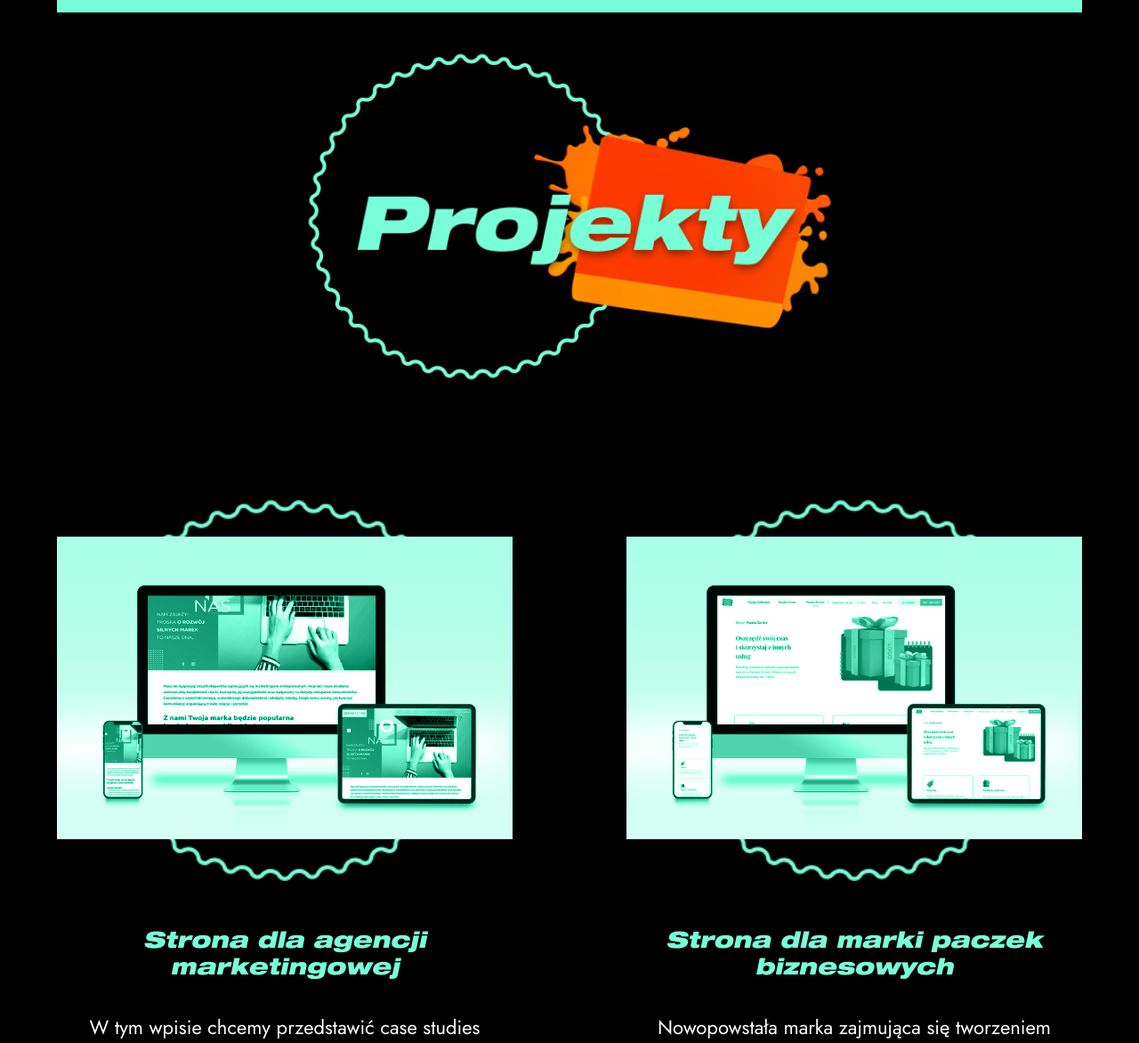
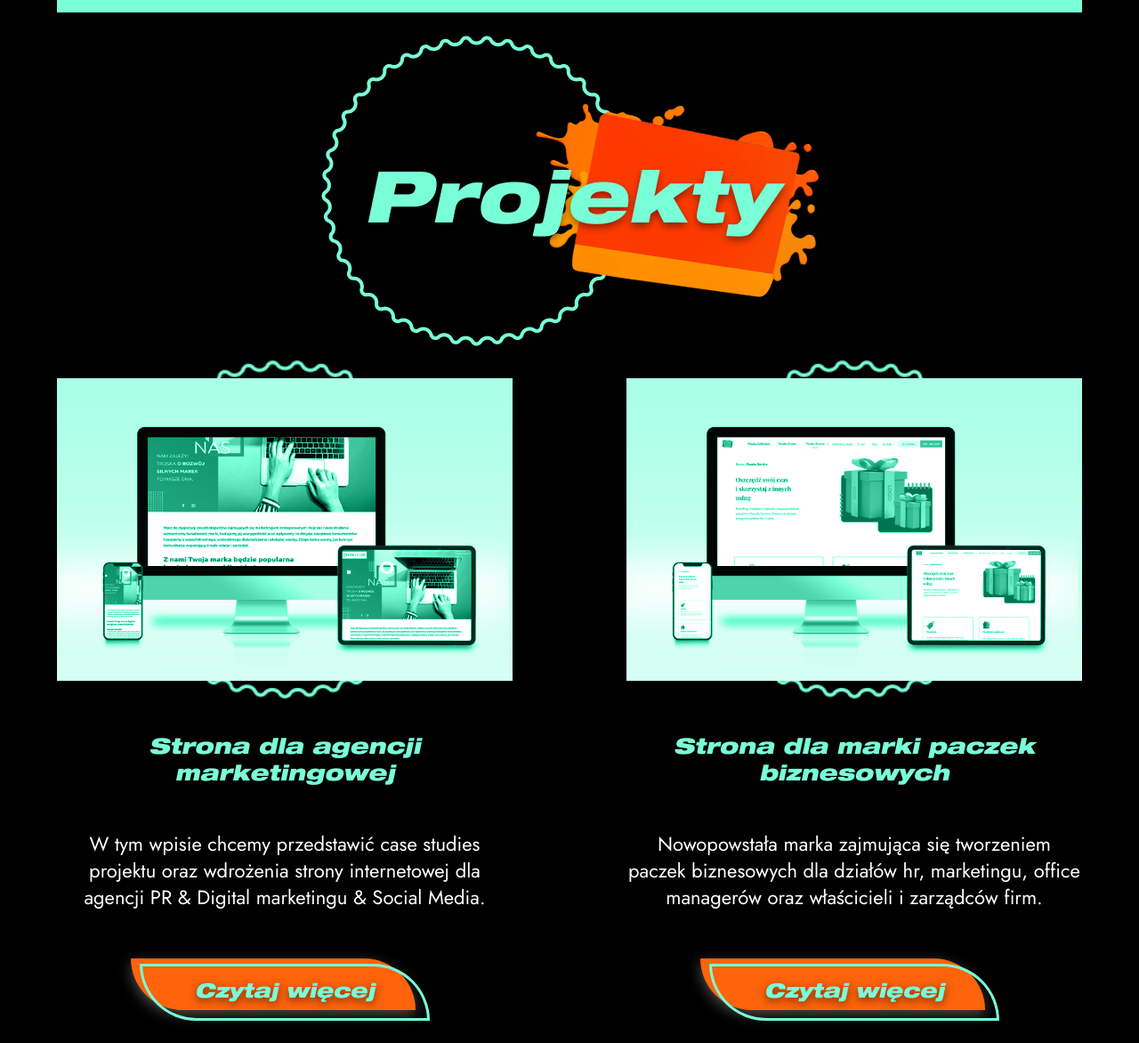
Before and after one commit to fornakter/buisness_card, a website built with Parcel: page templates/projects.html in a window 1280 px wide. Shown: the part 116-1288 px from the top of the page at 89% size. Built offline with nearby package versions, Linux system fonts and the light colour scheme.

Commit message:
projects mobile & desktop

```diff
--- a/static/styles/_projects.scss
+++ b/static/styles/_projects.scss
@@ -3,12 +3,11 @@
     display: flex;
     align-items: center;
     justify-content: center;
-    margin-top: 9rem;
-    margin-bottom: 20%;
+    margin-top: 9.2rem;
+    margin-bottom: 5.35rem;
 
     &__img {
-      max-width: 60rem;
-      width: 80%;
+      max-width: 80%;
     }
   }
   &__container {
@@ -16,12 +15,15 @@
     align-items: center;
     flex-direction: column;
     justify-content: center;
+
+    height: 100%;
     .project {
       display: flex;
-      justify-content: center;
+      justify-content: space-between;
       align-items: center;
       flex-direction: column;
       margin-bottom: 13rem;
+      height: 100%;
       &__img-wraper {
         width: 100%;
         display: flex;
@@ -38,7 +40,6 @@
             left: 0;
             height: 100%;
             width: 100%;
-            // transform: translateX(0);
             opacity: 1;
             background: linear-gradient(
               to bottom,
@@ -46,12 +47,10 @@
               rgb(121, 255, 215) 100%
             );
             transition: all 0.3s ease;
-
             mix-blend-mode: color;
           }
           &:hover {
             &::after {
-              //   transform: translateX(100%);
               opacity: 0;
               transition: all 0.3s ease;
             }
@@ -61,19 +60,20 @@
           max-width: 100%;
         }
         .project__img-gear {
-          width: 90%;
+          width: 80%;
           position: absolute;
-          top: -12%;
+          top: -6%;
           left: 50%;
           transform: translateX(-50%);
           z-index: -1;
         }
       }
       &__title {
-        font-size: 2.5rem;
+        font-size: 2.4rem;
         color: $secondary-color;
         text-align: center;
-        margin-top: 15%;
+        margin-top: 5.6rem;
+        margin-bottom: 5rem;
         line-height: 3rem;
         max-width: 85%;
       }
@@ -83,7 +83,6 @@
         font-family: Jost, sans-serif;
         width: 80%;
         text-align: center;
-        margin-top: 3.8rem;
         line-height: 3rem;
       }
 
@@ -128,7 +127,8 @@
 @media screen and (min-width: 850px) {
   .projects {
     &__header {
-      margin: 15rem;
+      margin-top: 15rem;
+      margin-bottom: 3rem;
     }
     &__container {
       flex-direction: row;
--- a/templates/projects.html
+++ b/templates/projects.html
@@ -97,7 +97,7 @@
     </nav>
     <!--  -->
     <div class="projects">
-      <header class="projects__header header">
+      <header class="projects__header">
         <img
           class="projects__header__img"
           src="../static/source/images/projects-imgs/projects-header.png"
```
Also changed, not shown: templates/about_us.html (+1 -1 lines), templates/contact.html (+1 -1 lines), templates/faq.html (+1 -1 lines), static/styles/main.css, 1 other file.
